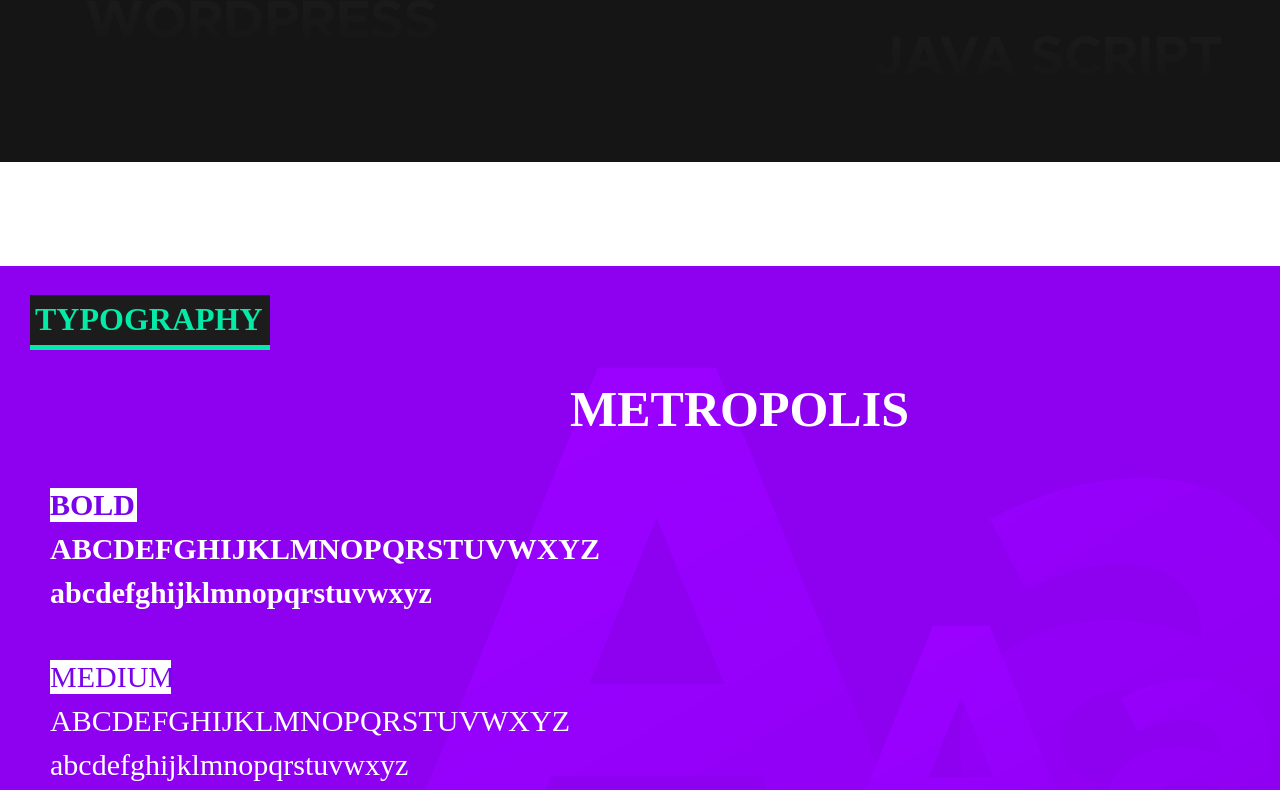
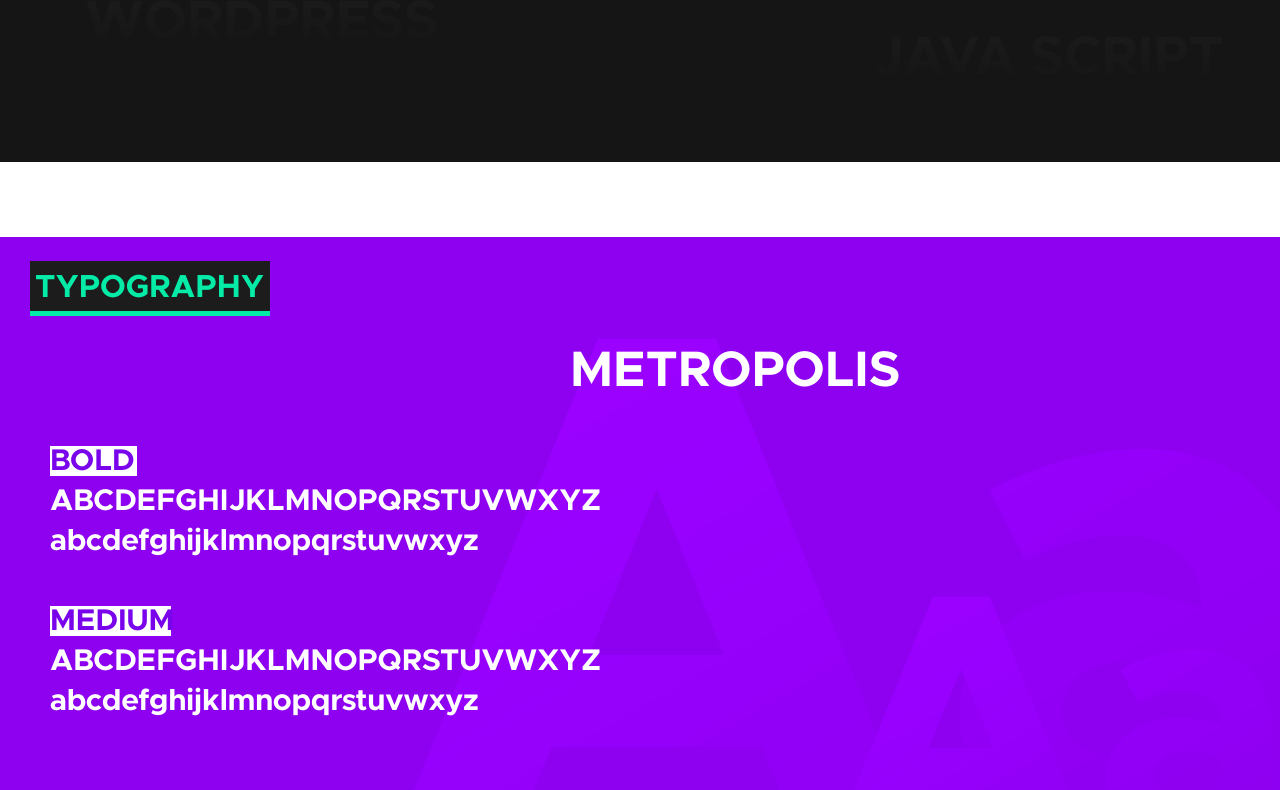
Before and after one commit to postofvk/LandingPage, a plain HTML site: page index.html in a window 1280 px wide. Shown: the part 589-1379 px from the top of the page. Drawn offline with Linux system fonts and the light colour scheme.

Commit message:
Fixed some trouble with font appearance
Fixed some trouble with font appearance

```diff
--- a/style.css
+++ b/style.css
@@ -1,3 +1,8 @@
+@font-face {
+    font-family: Metropolis;
+    src: url(fonts/Metropolis-Bold.otf);
+}
+
 body {
     margin: 0;
     padding: 0;
```
